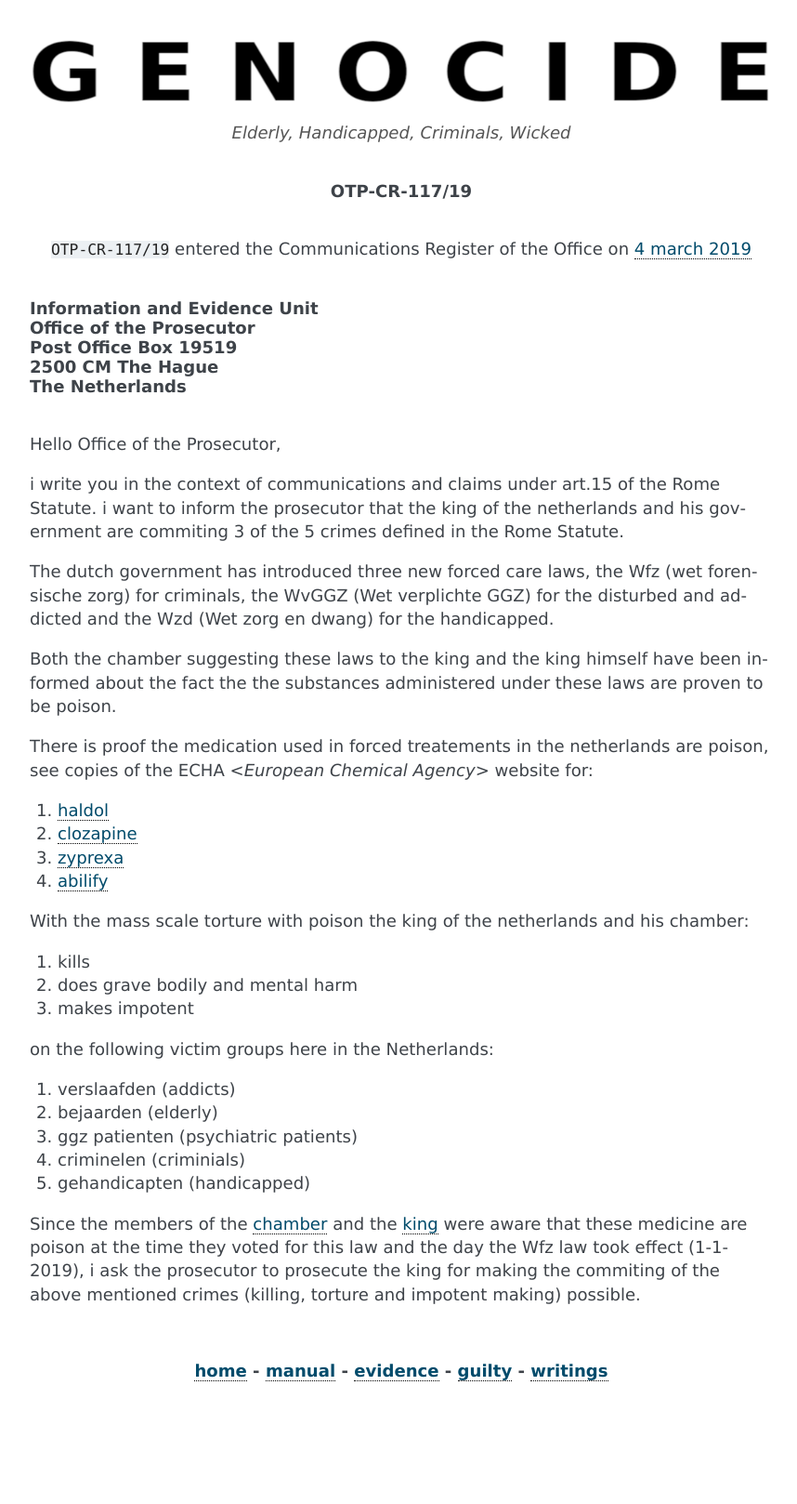
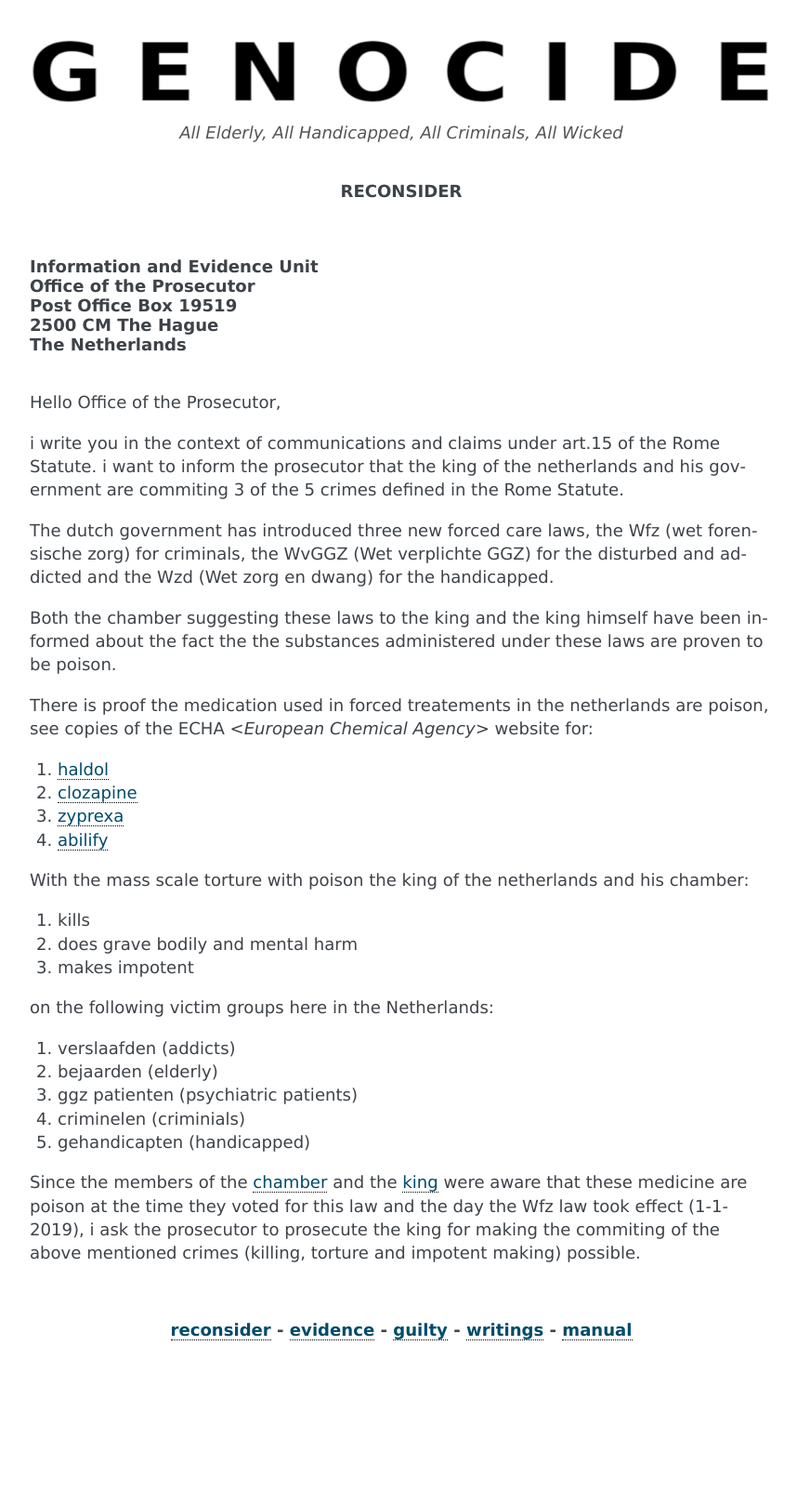
Before and after one commit to otpcr/otpcr, a Sphinx documentation site: the page built from docs/index.rst, in a window 1280 px wide. Shown: the whole page at 93% size, without its empty margins (168-1026 px from the left). Built offline with Sphinx 7.4.7, drawn with Linux system fonts in a browser that asks for light colours; after the commit the page ends 1573 px from its top, so only the background shows below that.

Commit message:
update docs

```diff
--- a/docs/conf.py
+++ b/docs/conf.py
@@ -111,7 +111,7 @@ rst_prolog = '''.. image:: genocide.png
 
     <center>
     <i>
-    Elderly, Handicapped, Criminals, Wicked
+    All Elderly, All Handicapped, All Criminals, All Wicked
     </i>
     </center>
 
@@ -123,7 +123,7 @@ rst_epilog = '''.. raw:: html
     <center>
     <b>
 
-:ref:`home <home>` - :ref:`manual <manual>`  - :ref:`evidence <evidence>` - :ref:`guilty <guilty>` - :ref:`writings <writings>`
+:ref:`reconsider <home>` - :ref:`evidence <evidence>` - :ref:`guilty <guilty>` - :ref:`writings <writings>` - :ref:`manual <manual>`
 
 .. raw:: html
 
--- a/docs/index.rst
+++ b/docs/index.rst
@@ -11,20 +11,8 @@
 
 .. raw:: html
 
-    <center><b>OTP-CR-117/19</b></center><br>
+    <center><b>RECONSIDER</b></center><br>
 
-
-.. raw:: html
-
-    <center>
-
-
-``OTP-CR-117/19`` entered the Communications Register of the Office on :ref:`4 march 2019 <writings>`
-
-
-.. raw:: html
-
-    </center>
 
 |
 | **Information and Evidence Unit**
```
